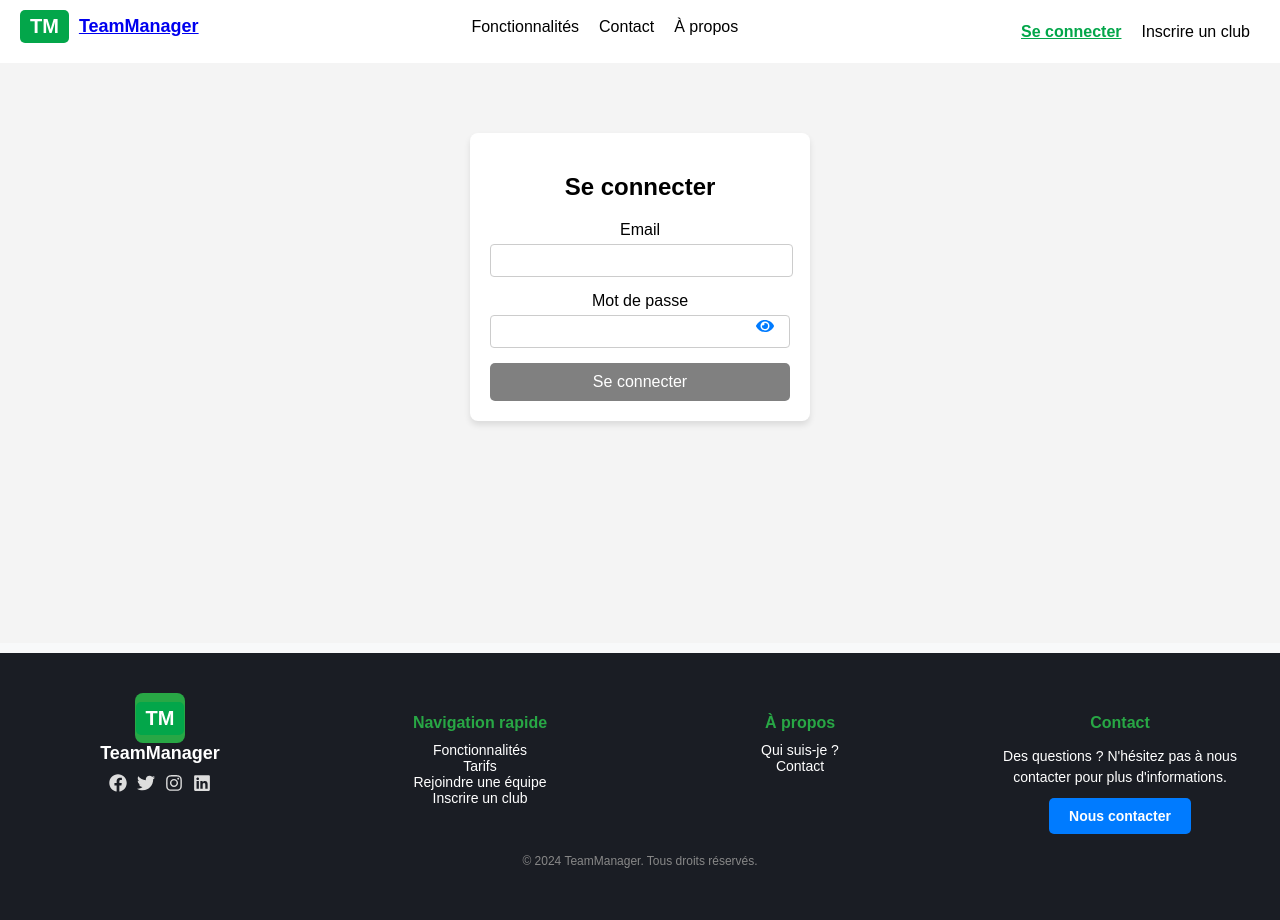
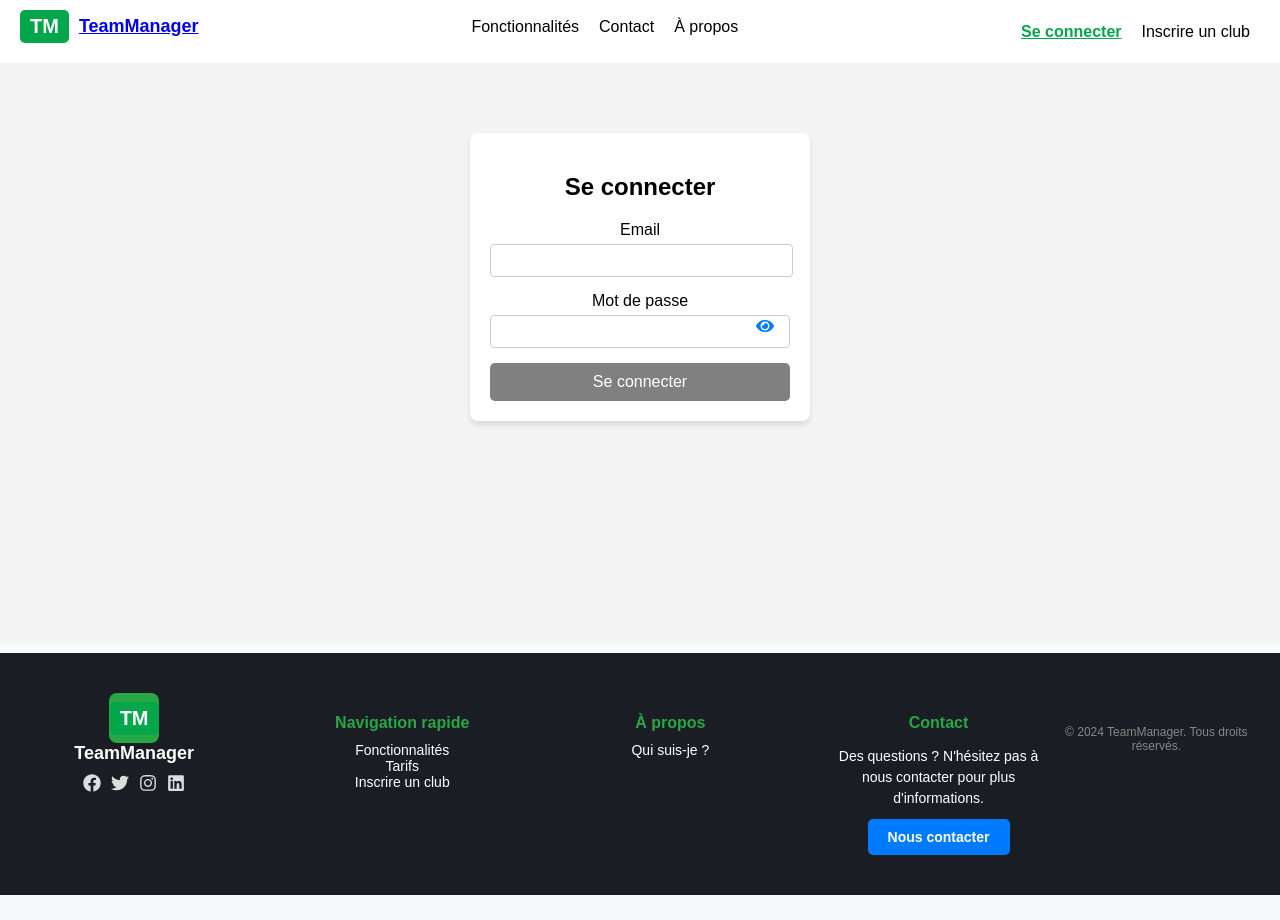
Before and after one commit to Tmousnier/TeamManager, a React (Vite) app in the folder front/: page /connexion in a window 1280 px wide. After the commit the page ends 895 px from the top, so only its background shows below. Built offline with nearby package versions, Linux system fonts and the light colour scheme.

Commit message:
Front update footer

```diff
--- a/front/src/components/presentation/footer/footer.css
+++ b/front/src/components/presentation/footer/footer.css
@@ -2,12 +2,14 @@
 /* Footer Global Styles          */
 /* ============================= */
 .footer {
+    display : flex;
+    height: 100%;
     background-color: #1a1d24;
     color: #fff;
     padding: 40px 20px;
     font-size: 14px;
+
 }
-
 /* ============================= */
 /* Footer Container              */
 /* ============================= */
--- a/front/src/components/presentation/footer/footer.tsx
+++ b/front/src/components/presentation/footer/footer.tsx
@@ -1,8 +1,13 @@
 import { FaFacebook, FaTwitter, FaInstagram, FaLinkedin } from "react-icons/fa";
 import "./footer.css";
-import {Link} from "react-router-dom";
+import {Link, useNavigate} from "react-router-dom";
 
 const Footer = () => {
+    const navigate = useNavigate();
+
+    const handleClick = () => {
+        navigate('/contact');
+    };
     return (
         <footer className="footer">
             <div className="footer-container">
@@ -23,7 +28,6 @@ const Footer = () => {
                     <ul>
                         <li><Link to="/fonctionnalites">Fonctionnalités</Link></li>
                         <li><Link to="/tarifs">Tarifs</Link></li>
-                        <li><Link to="/rejoindreEquipe">Rejoindre une équipe</Link></li>
                         <li><Link to="/inscrireClub">Inscrire un club</Link></li>
                     </ul>
                 </div>
@@ -31,13 +35,12 @@ const Footer = () => {
                     <h4>À propos</h4>
                     <ul>
                         <li><Link to="/apropos">Qui suis-je ?</Link></li>
-                        <li><Link to="/contrat">Contact</Link></li>
                     </ul>
                 </div>
                 <div className="footer-contact">
                     <h4>Contact</h4>
                     <p>Des questions ? N'hésitez pas à nous contacter pour plus d'informations.</p>
-                    <button className="contact-btn">Nous contacter</button>
+                    <button className="contact-btn" onClick={handleClick}>Nous contacter</button>
                 </div>
             </div>
             <div className="footer-bottom">
```
